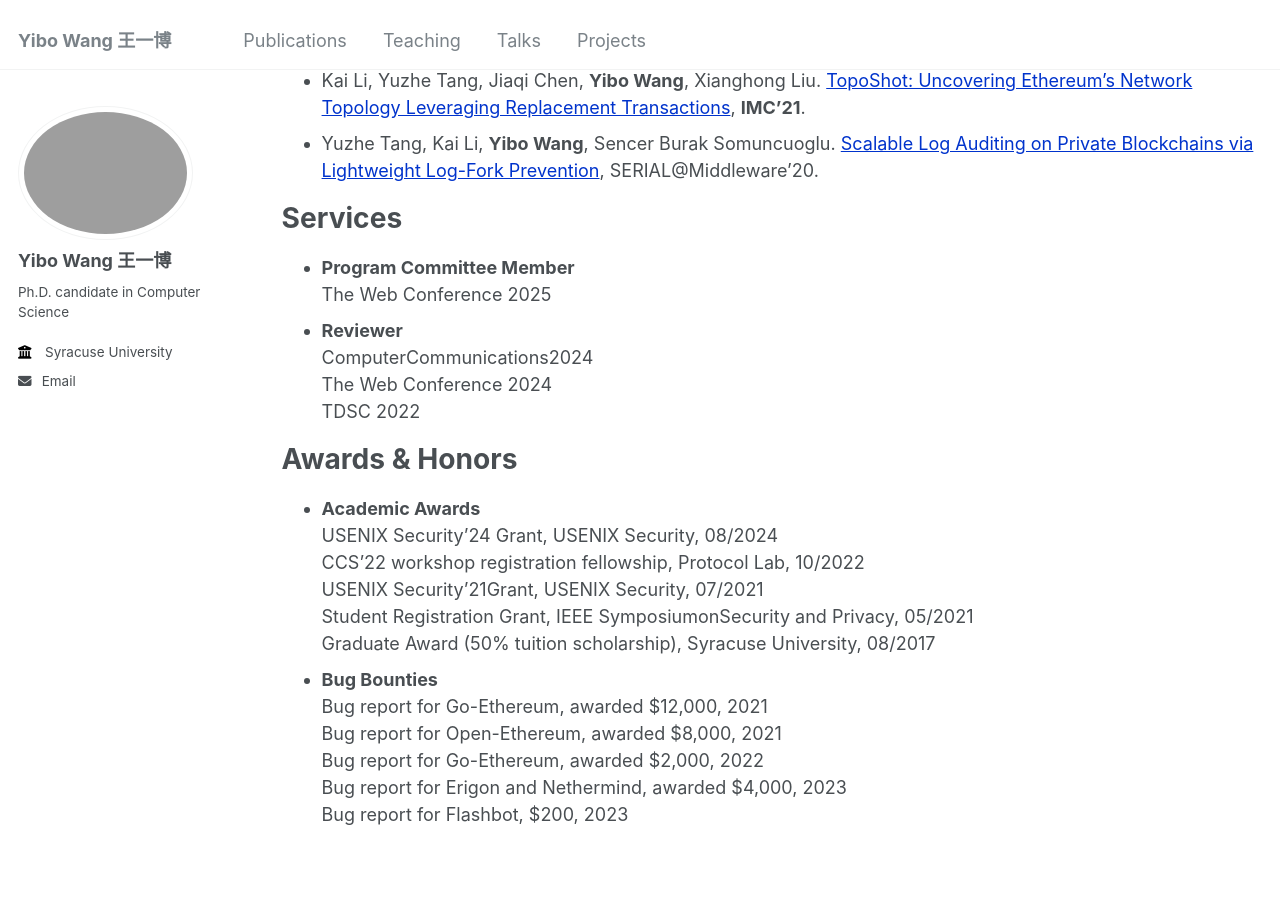
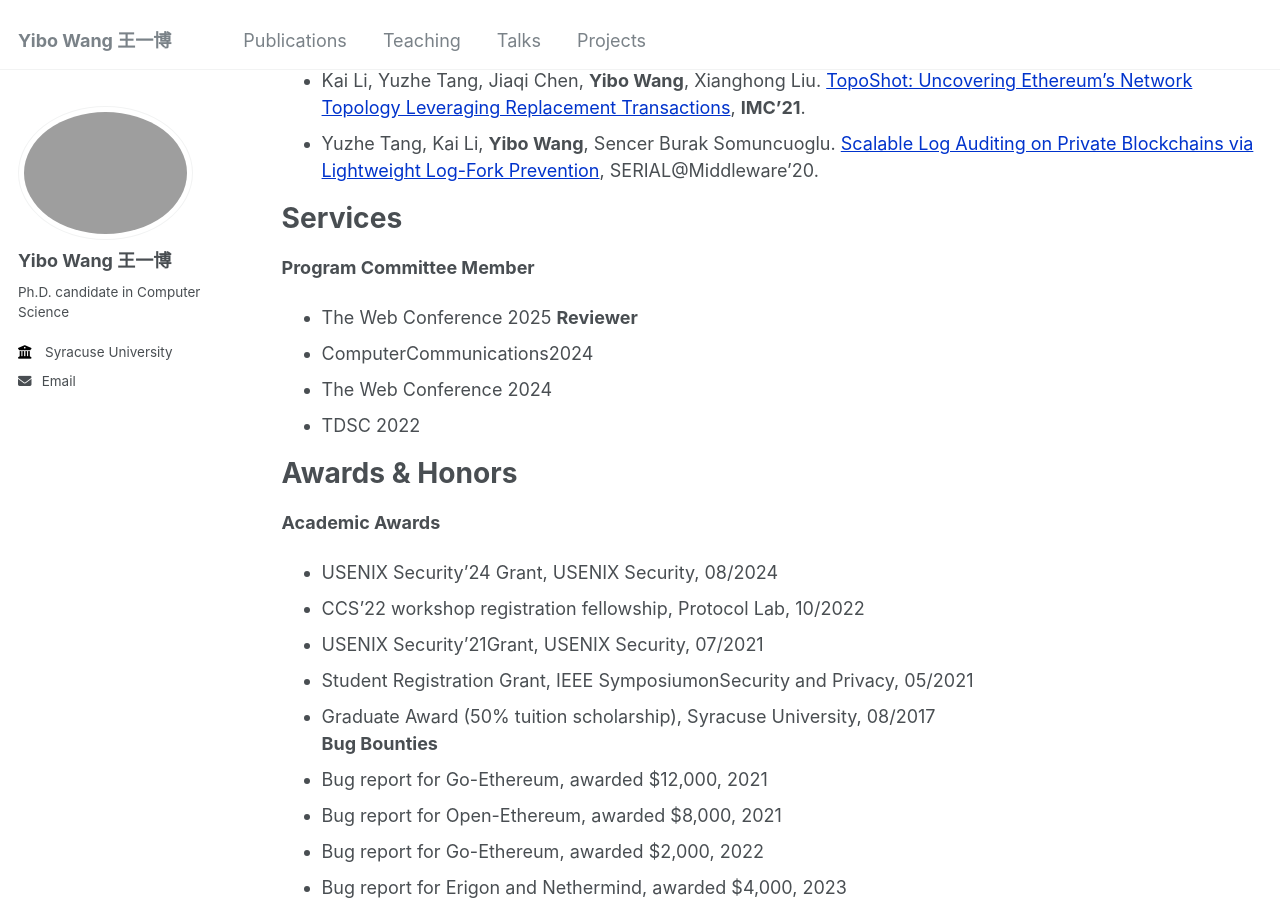
Before and after one commit to wangyibo0308/wangyibo0308.github.io, a Jekyll site: the page built from _pages/about.md, in a window 1280 px wide and 900 px high, scrolled down 916 px. Built offline with Jekyll 4.4.1, drawn with Linux system fonts in a browser that asks for light colours.

```diff
--- a/_pages/about.md
+++ b/_pages/about.md
@@ -37,24 +37,24 @@ Publications
 
 Services
 ======
-- **Program Committee Member**
-  The Web Conference 2025
-- **Reviewer**
-  ComputerCommunications2024
-  The Web Conference 2024
-  TDSC 2022
+**Program Committee Member**
+  - The Web Conference 2025
+**Reviewer**
+  - ComputerCommunications2024
+  - The Web Conference 2024
+  - TDSC 2022
 
 Awards & Honors
 ======
-- **Academic Awards**
-  USENIX Security’24 Grant, USENIX Security, 08/2024
-  CCS’22 workshop registration fellowship, Protocol Lab, 10/2022
-  USENIX Security’21Grant, USENIX Security, 07/2021
-  Student Registration Grant, IEEE SymposiumonSecurity and Privacy, 05/2021
-  Graduate Award (50% tuition scholarship), Syracuse University, 08/2017
-- **Bug Bounties**
-  Bug report for Go-Ethereum, awarded $12,000, 2021
-  Bug report for Open-Ethereum, awarded $8,000, 2021
-  Bug report for Go-Ethereum, awarded $2,000, 2022
-  Bug report for Erigon and Nethermind, awarded $4,000, 2023
-  Bug report for Flashbot, $200, 2023
+**Academic Awards**
+  - USENIX Security’24 Grant, USENIX Security, 08/2024
+  - CCS’22 workshop registration fellowship, Protocol Lab, 10/2022
+  - USENIX Security’21Grant, USENIX Security, 07/2021
+  - Student Registration Grant, IEEE SymposiumonSecurity and Privacy, 05/2021
+  - Graduate Award (50% tuition scholarship), Syracuse University, 08/2017
+**Bug Bounties**
+  - Bug report for Go-Ethereum, awarded $12,000, 2021
+  - Bug report for Open-Ethereum, awarded $8,000, 2021
+  - Bug report for Go-Ethereum, awarded $2,000, 2022
+  - Bug report for Erigon and Nethermind, awarded $4,000, 2023
+  - Bug report for Flashbot, $200, 2023
```
